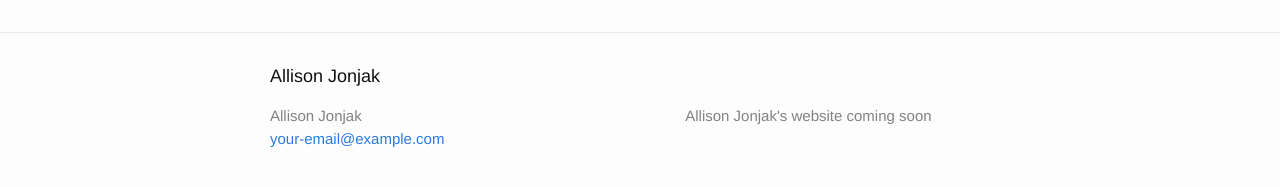
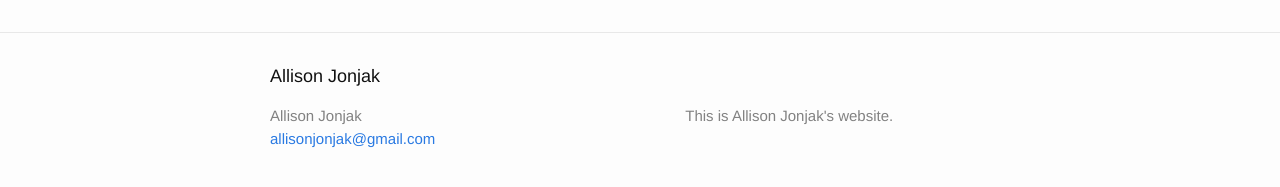
Before and after one commit to cranhandler/cranhandler.github.io, a Jekyll site: the page built from index.html, in a window 1280 px wide. Shown: the part 366-553 px from the top of the page. Built offline with Jekyll 4.4.1, drawn with Linux system fonts in a browser that asks for light colours; part of the change alters nothing that is shown.

Commit message:
Add email with munging

```diff
--- a/_config.yml
+++ b/_config.yml
@@ -7,9 +7,9 @@
 
 # Site settings
 title: Allison Jonjak
-email: your-email@example.com
+email: ?moc kajnojnosilla liamg # obfuscated; make sure to use "mailto" class
 description: > # this means to ignore newlines until "baseurl:"
-  Allison Jonjak's website coming soon
+  This is Allison Jonjak's website.
 #  Write an awesome description for your new site here. You can edit this
 #  line in _config.yml. It will appear in your document head meta (for
 #  Google search results) and in your feed.xml site description.
--- a/_includes/footer.html
+++ b/_includes/footer.html
@@ -8,7 +8,7 @@
       <div class="footer-col footer-col-1">
         <ul class="contact-list">
           <li>{{ site.title }}</li>
-          <li><a href="mailto:{{ site.email }}">{{ site.email }}</a></li>
+          <li><a class="mailto" href="mailto:{{ site.email }}">{{ site.email }}</a></li>
         </ul>
       </div>
 
--- a/_includes/head.html
+++ b/_includes/head.html
@@ -9,4 +9,6 @@
   <link rel="stylesheet" href="{{ "/css/main.css" | prepend: site.baseurl }}">
   <link rel="canonical" href="{{ page.url | replace:'index.html','' | prepend: site.baseurl | prepend: site.url }}">
   <link rel="alternate" type="application/rss+xml" title="{{ site.title }}" href="{{ "/feed.xml" | prepend: site.baseurl | prepend: site.url }}">
+
+  <script type="text/javascript" src="{{ baseurl }}/js/mailmunge.js"></script>
 </head>
--- a/_includes/header.html
+++ b/_includes/header.html
@@ -1,3 +1,4 @@
+<script type="text/javascript">demungeEmailsOnLoad();</script>
 <header class="site-header">
 
   <div class="wrapper">
--- /dev/null
+++ b/js/mailmunge.js
@@ -0,0 +1,56 @@
+// call this in the body to enable
+function demungeEmailsOnLoad() {
+    body = document.getElementsByTagName("body")[0];
+    if (body.onload) {
+	body.onload=function () { body.onload(); demungeEmails(); };
+    } else {
+	body.onload=demungeEmails;
+    }
+}
+
+function demungeEmail(text) {
+    // Split off "mailto:" if necessary
+    parts = text.split(":", 2);
+    if (parts.length == 1) {
+  	mailto = "";
+	munged = parts[0];
+    } else {
+  	mailto = parts[0] + ":";
+	munged = parts[1];
+    } //-> mailto, munged
+
+    // test if "?" is first character, otherwise skip
+    parts = munged.split("?", 2);
+    if (!(parts.length == 2 && parts[0] === "")) {
+	// ? is not the first character
+	// abort; no changes
+	console.log("abort");
+	return text;
+    } //-> parts[1]
+
+    // ? was the first character, so continue
+    // remove the "?" from the front while proceeding
+    parts = parts[1].split(/(?:\s|%20)+/);
+    if (parts[0] === "") {
+	parts.shift();
+    }
+    demunged = reverseStr(parts[1]) + "@" + reverseStr(parts[2]) + "." + reverseStr(parts[0]);
+    return mailto + demunged;
+}
+
+function reverseStr(s) {
+    return s.split("").reverse().join("");
+}
+
+function demungeEmails() {
+    mailtos = document.getElementsByClassName("mailto");
+    for (i = 0; i < mailtos.length; i+=1) {
+  	e = mailtos[i];
+  	// mailto
+	if (e.href) {
+	    e.href = demungeEmail(e.href);
+	}
+	// innerText
+	e.innerHTML = demungeEmail(e.innerHTML).replace("@", "<span>@</span>");
+    }
+}
```
